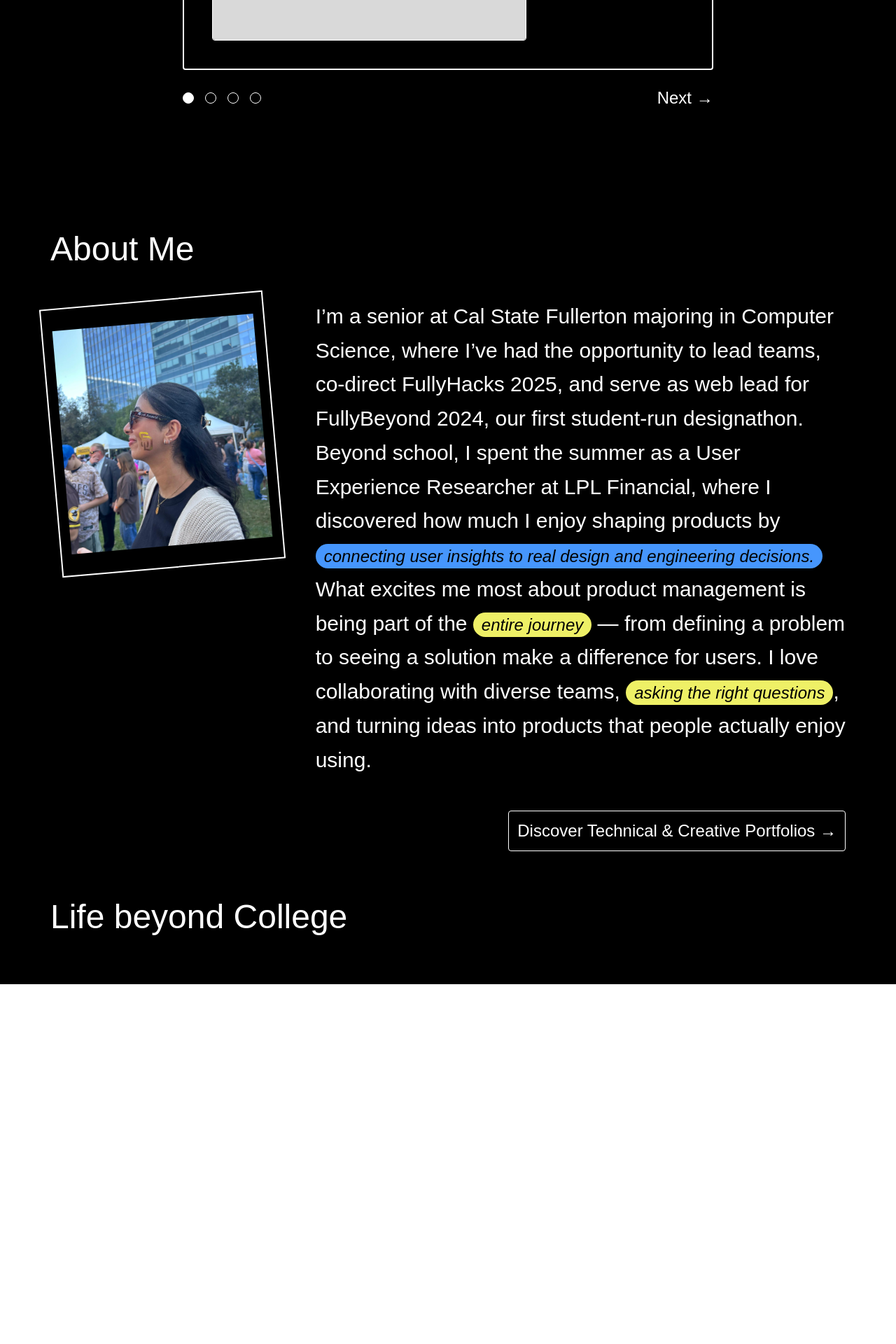
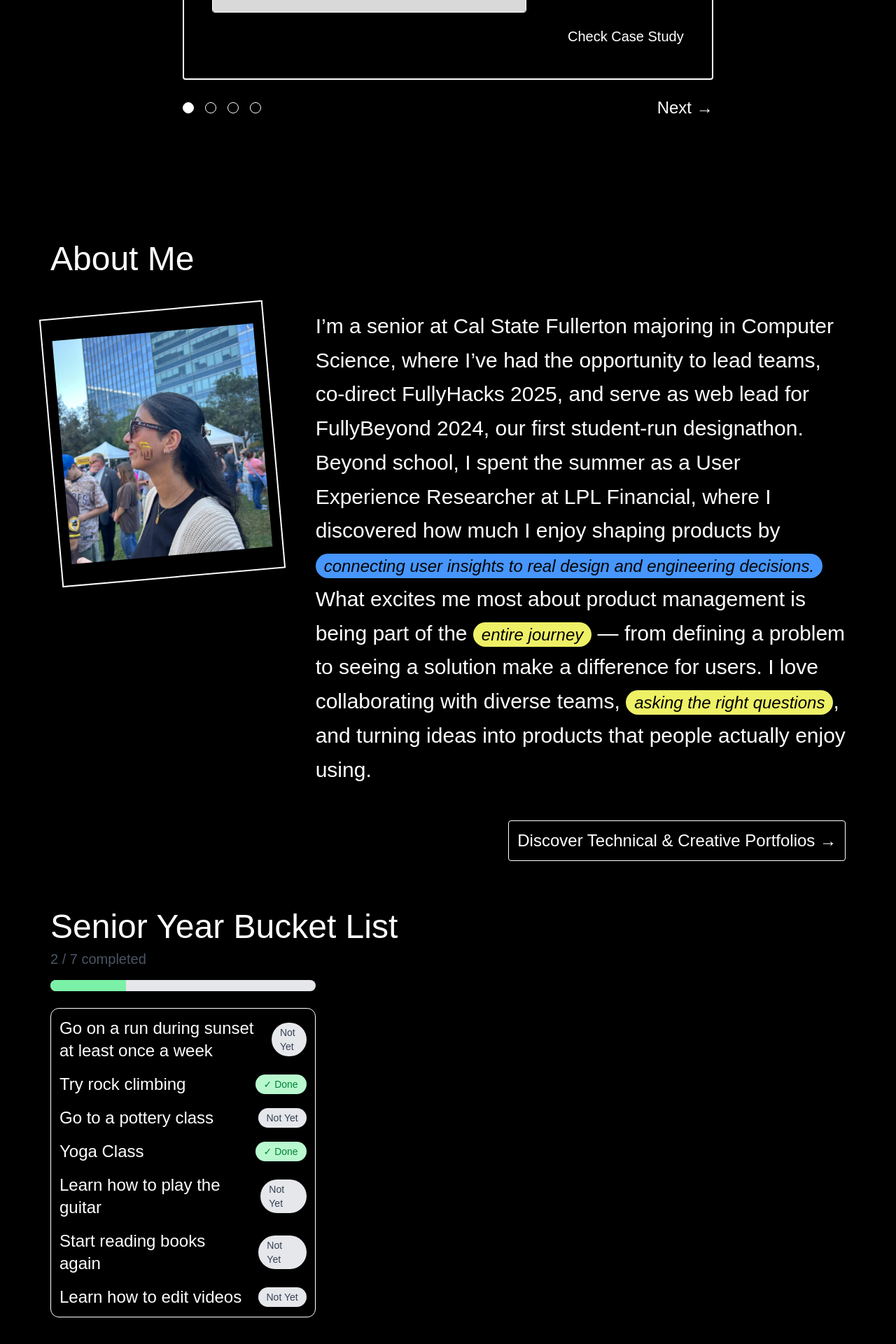
Before and after one commit to 26samaahmed/product-portfolio, a SvelteKit app in the folder portfolio/: page / in a window 1280 px wide. Shown: the part 1435-3355 px from the top of the page at 70% size. Before the commit the page ends 2841 px from the top, so only its background shows below. Built offline with nearby package versions, Linux system fonts and the light colour scheme; a web font is replaced by a local one.

Commit message:
add senior year bucket list

```diff
--- a/portfolio/src/components/ProjectPreview.svelte
+++ b/portfolio/src/components/ProjectPreview.svelte
@@ -19,11 +19,6 @@ import placeholder from '$lib/assets/project1.png';
     {/each}
 
       <!--
-      <a href="/casestudies" target="_blank"
-            class="inline-block border px-3 py-1 bg-[#4696fd] text-lg text-white rounded-full
-                    hover:opacity-75 duration-500">
-            Check Case Study
-      </a>
       <p class="text-xl mb-1">Duration: {project_duration}</p>
     -->
     </div>
@@ -34,7 +29,14 @@ import placeholder from '$lib/assets/project1.png';
 
     <p class="text-2xl mb-4"><em>Problem Statement:</em> {problem_statement}</p>
     <img src={imageUrl} alt="Project"
-         class="w-2/3 h-auto object-cover rounded-sm border border-white" />
+         class="w-2/3 h-auto object-cover rounded-sm border border-white mb-5" />
+
+    <div class="flex justify-end">
+      <a href="/casestudies" target="_blank"
+          class="text-xl text-white relative after:block after:h-[2px] after:bg-white after:scale-x-0 after:origin-left after:transition-transform after:duration-300 after:mt-1 hover:after:scale-x-100">
+            Check Case Study
+      </a>
+    </div>
 
   </div>
 </main>
--- a/portfolio/src/routes/+page.svelte
+++ b/portfolio/src/routes/+page.svelte
@@ -36,7 +36,7 @@
 
   const projects: Project[] = [
   {
-    title: "Spotify Caraoke on Park",
+    title: "Carplay Karaoke",
     project_duration: 'work in progress',
     role: 'Product Manager',
     problem_statement:
@@ -71,6 +71,16 @@
     imageUrl: placeholder,
     tags: ['Web Development', 'UI/UX Design', 'Collaboration']
   }
+];
+
+const bucket_list = [
+  { text: "Go on a run during sunset at least once a week", done: false },
+  { text: "Try rock climbing", done: true },
+  { text: "Go to a pottery class", done: false },
+  { text: "Yoga Class", done: true },
+  { text: "Learn how to play the guitar", done: false },
+  { text: "Start reading books again", done: false },
+  { text: "Learn how to edit videos", done: false }
 ];
 
 
@@ -112,9 +122,35 @@
     </div>
 
     <div id="extras" class="mt-44 m-10">
-      <p class="text-5xl font-sans">Life beyond College</p>
+      <p class="text-5xl font-sans">Senior Year Bucket List</p>
+      <p class="mt-2 text-xl text-gray-600">
+        {bucket_list.filter(i => i.done).length} / {bucket_list.length} completed
+      </p>
+
+      <div class="w-1/3 bg-gray-200 rounded-full h-4 mt-4 overflow-hidden">
+        <div
+          class="bg-green-300 h-4"
+          style="width: {100 * bucket_list.filter(i => i.done).length / bucket_list.length}%"
+        ></div>
+      </div>
+
+
+      <ul class="mt-6 space-y-4 text-2xl border w-1/3 p-3 rounded-xl shadow">
+        {#each bucket_list as item}
+          <li class="flex items-center justify-between">
+            <span>{item.text}</span>
+            <span
+              class="ml-4 px-3 py-1 text-sm rounded-full
+                     {item.done
+                       ? 'bg-green-200 text-green-700'
+                       : 'bg-gray-200 text-gray-700'}"
+            >
+              {item.done ? "✓ Done" : "Not Yet"}
+            </span>
+          </li>
+        {/each}
+      </ul>
     </div>
-
 
   </div>
 </main>
```
